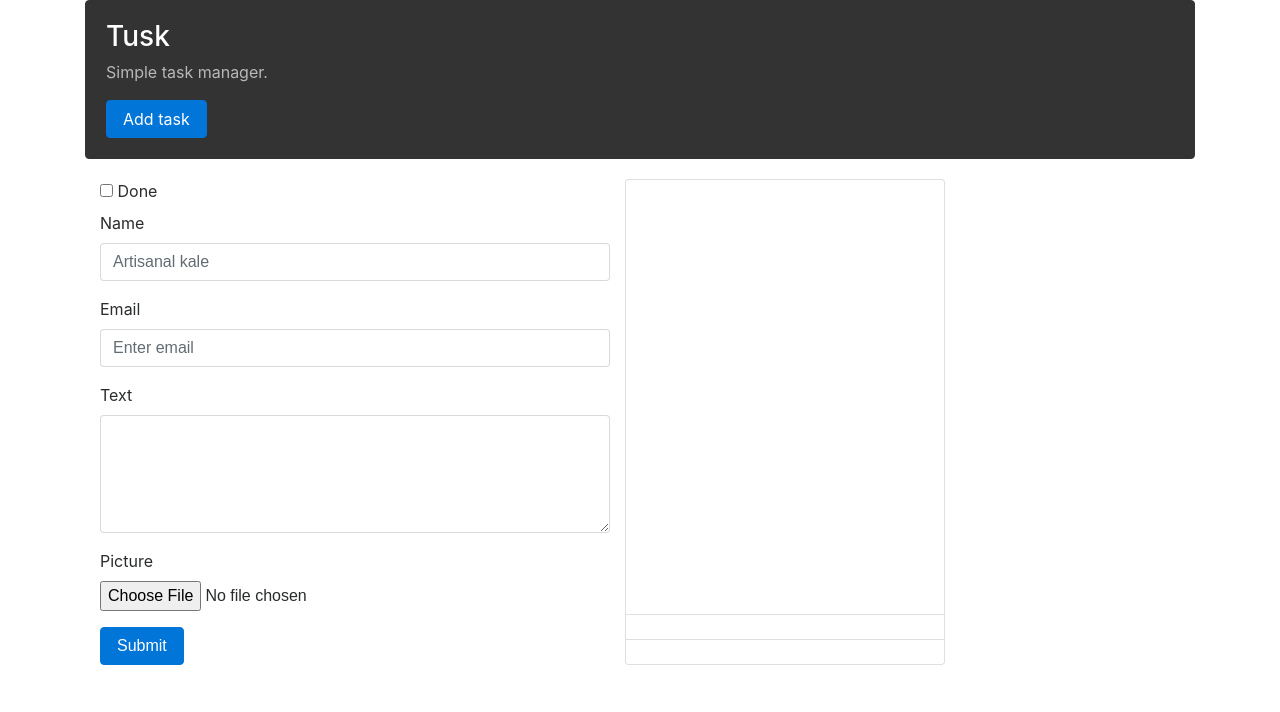
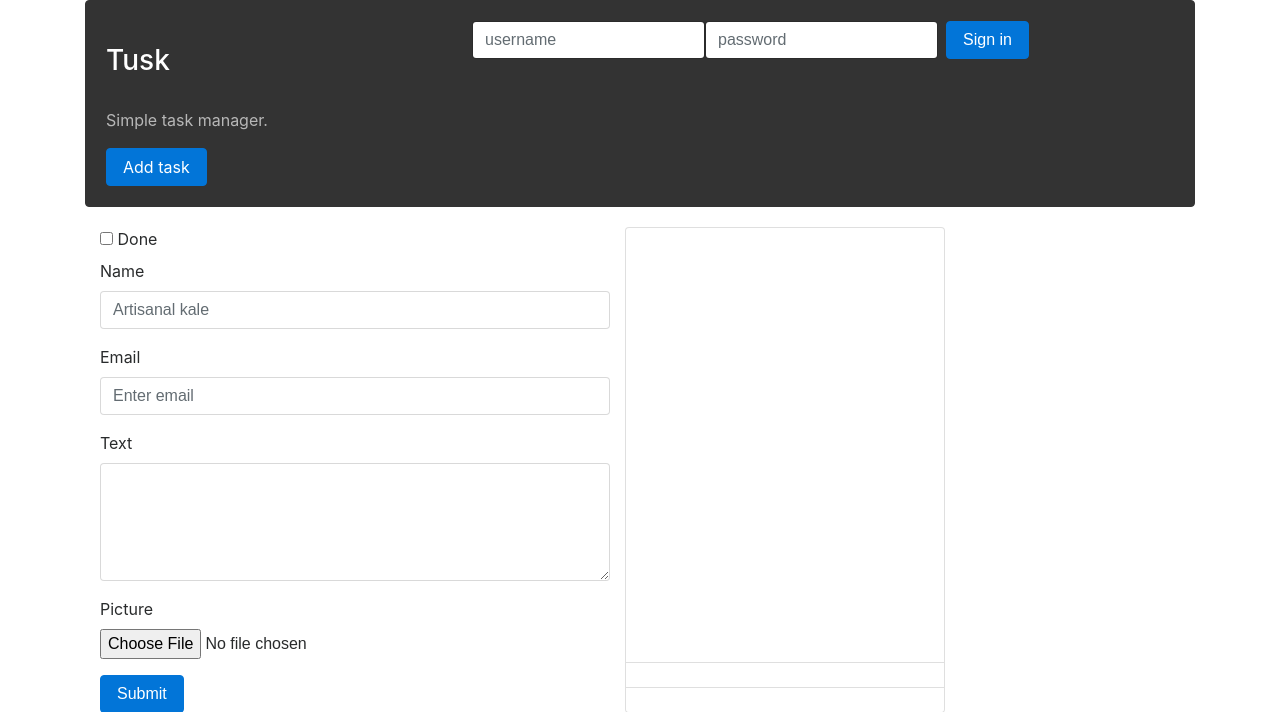
Before and after one commit to scarlettkuro/tusk, a PHP site: page /task in a window 1280 px wide. Shown: the top 712 px of the page. Run offline with PHP 8.4, Linux system fonts and the light colour scheme; data that the repository does not hold is empty; some libraries are stand-ins or nearby versions.

Commit message:
simple on-page auth

```diff
--- a/app/controllers/TaskController.php
+++ b/app/controllers/TaskController.php
@@ -19,8 +19,9 @@ class TaskController {
     public function index() {
         $taskDAO = new ModelDAO(Task::class);
         $tasks = $taskDAO->readAll();
+        $admin = App::app()->component('auth')->isUser();
 
-        return $this->render('index.php', ['tasks' => $tasks]);
+        return $this->render('index.php', ['tasks' => $tasks, 'admin' => $admin]);
     }
 
     public function task($id = NULL) {
@@ -58,7 +59,7 @@ class TaskController {
 
         $taskDAO->save($task);
 
-        $this->redirect("/");
+        $this->redirect([TaskController::class, 'index']);
     }
 
 }
--- a/app/views/layout.php
+++ b/app/views/layout.php
@@ -1,6 +1,7 @@
 <?php
 use framework\App;
 use app\controllers\TaskController;
+use app\controllers\UserController;
 ?>
 <!DOCTYPE html>
 <html lang="en">
@@ -15,10 +16,25 @@ use app\controllers\TaskController;
     <body>
         <div class="container">
             <div class="card card-inverse" style="background-color: #333; border-color: #333;">
-                <div class="card-block">
-                    <a href="<?= App::app()->route([TaskController::class, 'index']) ?>" class="card-title"><h3>Tusk</h3></a>
-                    <p class="card-text">Simple task manager.</p>
-                    <a href="<?= App::app()->route([TaskController::class, 'task']) ?>" class="btn btn-primary">Add task</a>
+                <div class="card-block row">
+                    <div class = "col-4">
+                        <a href="<?= App::app()->route([TaskController::class, 'index']) ?>" class="card-title col-6"><h3>Tusk</h3></a>
+                        <p class="card-text">Simple task manager.</p>
+                        <a href="<?= App::app()->route([TaskController::class, 'task']) ?>" class="btn btn-primary">Add task</a>
+                    </div>
+                    <div class = "col-8">
+                        <?php if (!$admin) : ?>
+                        <form action = "<?= App::app()->route([UserController::class, 'auth']) ?>" method = "post" class="form-inline">
+                            <input type="text" name="username" class="form-control " placeholder="username">
+                            <input type="text" name="password" class="form-control mb-2 mr-sm-2 mb-sm-0" placeholder="password">
+
+                            <button type="submit" class="btn btn-primary">Sign in</button>
+                        </form>
+                        <?php else : ?>
+                        <a href ="<?= App::app()->route([UserController::class, 'logout']) ?>" class="btn btn-primary">Sign out</a>
+                        <?php endif; ?>
+                    </div>
+
                 </div>
             </div>
             <?=$content?>
--- a/framework/App.php
+++ b/framework/App.php
@@ -16,6 +16,7 @@ class App {
 
 
     public function __construct($params = []) {
+        session_start();
         $this->router = new Router();
         $this->params = $params;
         self::$app = $this;
--- a/framework/Auth.php
+++ b/framework/Auth.php
@@ -16,13 +16,12 @@ class Auth {
 
     public function __construct($userclass) {
         $this->userclass = $userclass;
-        session_start();
     }
 
     public function attempt($where, $params) {
         $userDAO = new ModelDAO($this->userclass);
         $user = $userDAO->query($where, $params);
-        return $this->login($user);
+         return $user ? $this->login($user) : false;
     }
 
     public function login(UserInterface $user) {
--- a/framework/Controller.php
+++ b/framework/Controller.php
@@ -10,7 +10,8 @@ trait Controller {
 
     public function render($view, $params) {
         $content = $this->renderView($view, $params);
-        return $this->renderView('layout.php', ['content' => $content]);
+        $params['content'] = $content;
+        return $this->renderView('layout.php', $params);
     }
 
     public function renderView($view, $params) {
@@ -22,6 +23,9 @@ trait Controller {
     }
 
     public function redirect($route) {
+        if (is_array($route)) {
+            $route = App::app()->route($route);
+        }
         header("Location: $route");
         die();
     }
```
Also changed, not shown: app/controllers/UserController.php (+7 -5 lines).
